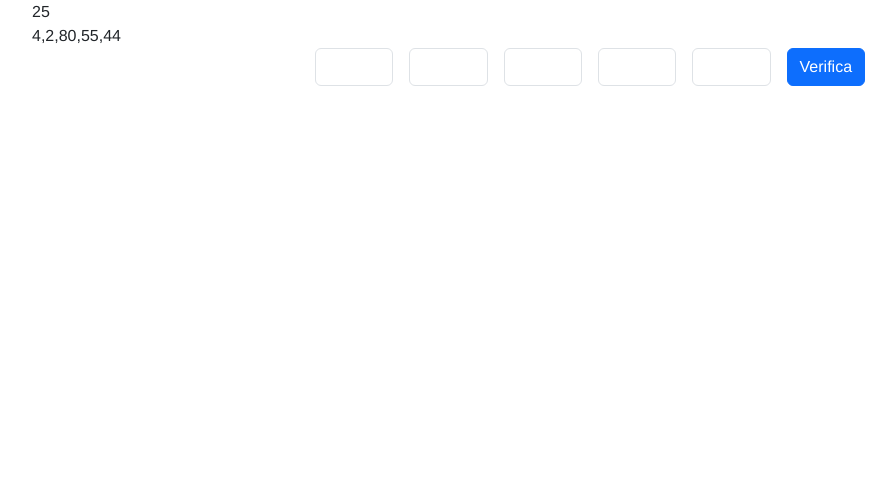
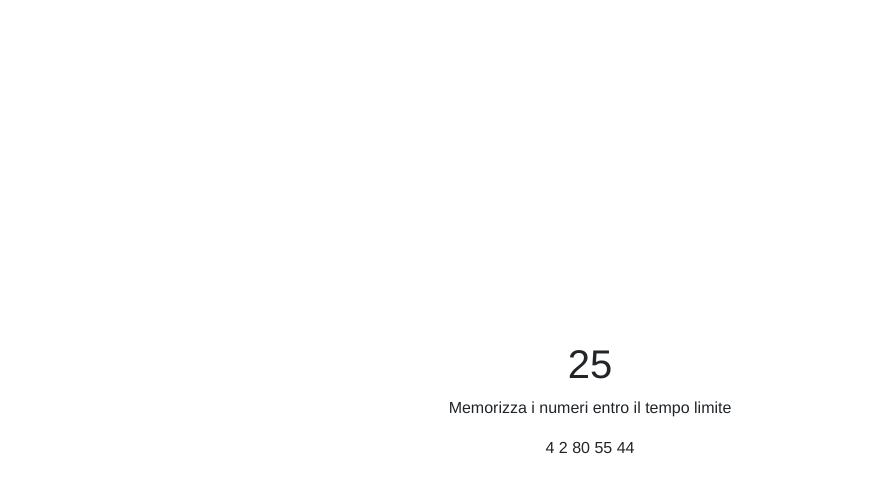
Before and after one commit to GiovanniZumbo/js-simon, a plain HTML site: page index.html in a window 1280 px wide. Shown: the whole page, without its empty margins (50-946 px from the left). Drawn offline with nearby package versions, Linux system fonts and the light colour scheme.

Commit message:
last commit

```diff
--- a/index.html
+++ b/index.html
@@ -16,17 +16,22 @@
 
 <body>
     <main>
-        <div class="container">
+        <div class="container vh-100 d-flex justify-content-center align-items-center">
             <!-- Starting phase -->
-            <div id="gamewindow">
-                <div id="timer">TIMER</div>
+            <div class="d-flex flex-column justify-content-center align-items-center" id="startwindow">
+                <h1 id="timer"></h1>
+                <p> Memorizza i numeri entro il tempo limite </p>
                 <div id="givennumbers"></div>
 
             </div>
 
             <!-- Main phase -->
-            <div id="userwindow">
+            <div class="d-none flex-column justify-content-center align-items-center" id="userwindow">
+
+                <p>Prova ad inserire tutti i numeri che ricordi</p>
+
                 <form class="row gx-3 gy-2 justify-content-center align-items-center">
+
                     <div class="col-1">
                         <input type="number" class="form-control usernumber">
                     </div>
@@ -43,11 +48,11 @@
                         <input type="number" class="form-control usernumber">
                     </div>
 
-                    <div class="col-auto">
+                    <div class="col-12 my-3 d-flex justify-content-center">
                         <button type="submit" class="btn btn-primary">Verifica</button>
                     </div>
 
-                    <div id="result"></div>
+                    <div class="col-12 my-3 d-flex justify-content-center" id="result"></div>
                 </form>
             </div>
 
--- a/script.js
+++ b/script.js
@@ -16,6 +16,8 @@ Generiamo gli input da JS, invece di scriverli nel codice
 // * Recupero gli elementi dal DOM
 const givenNumbers = document.getElementById('givennumbers');
 const resultElement = document.getElementById('result');
+const startwindow = document.getElementById('startwindow');
+const userwindow = document.getElementById('userwindow');
 const inputs = document.querySelectorAll('input');
 const form = document.querySelector('form');
 const timer = document.getElementById('timer');
@@ -55,7 +57,15 @@ timer.innerText = seconds;
 
 const timerInterval = setInterval(() => {
     timer.innerText = --seconds;
-    if (seconds === 0) clearInterval(timerInterval);
+    if (seconds === 0) {
+        clearInterval(timerInterval);
+
+        startwindow.classList.remove('d-flex');
+        startwindow.classList.add('d-none');
+
+        userwindow.classList.remove('d-none');
+        userwindow.classList.add('d-flex');
+    }
 }, 1000);
 
 // --- Random numbers ----
@@ -71,7 +81,7 @@ for (i = 0; i < 5; i++) {
 console.log(randomNumbers);
 
 // * Li stampo in pagina
-givenNumbers.innerHTML = randomNumbers;
+givenNumbers.innerHTML = randomNumbers.join(' ');
 
 
 // # DATA GATHERING
@@ -97,7 +107,7 @@ form.addEventListener('submit', function (event) {
 
     // * Stampo in pagina il risultato
 
-    let message = `Hai memorizzato correttamente ${correctNumbers.length} numero/i! (${correctNumbers})`
+    let message = `Hai memorizzato correttamente ${correctNumbers.length} numero/i! (${correctNumbers.join(' - ')})`
 
     resultElement.innerHTML = message;
 
```
